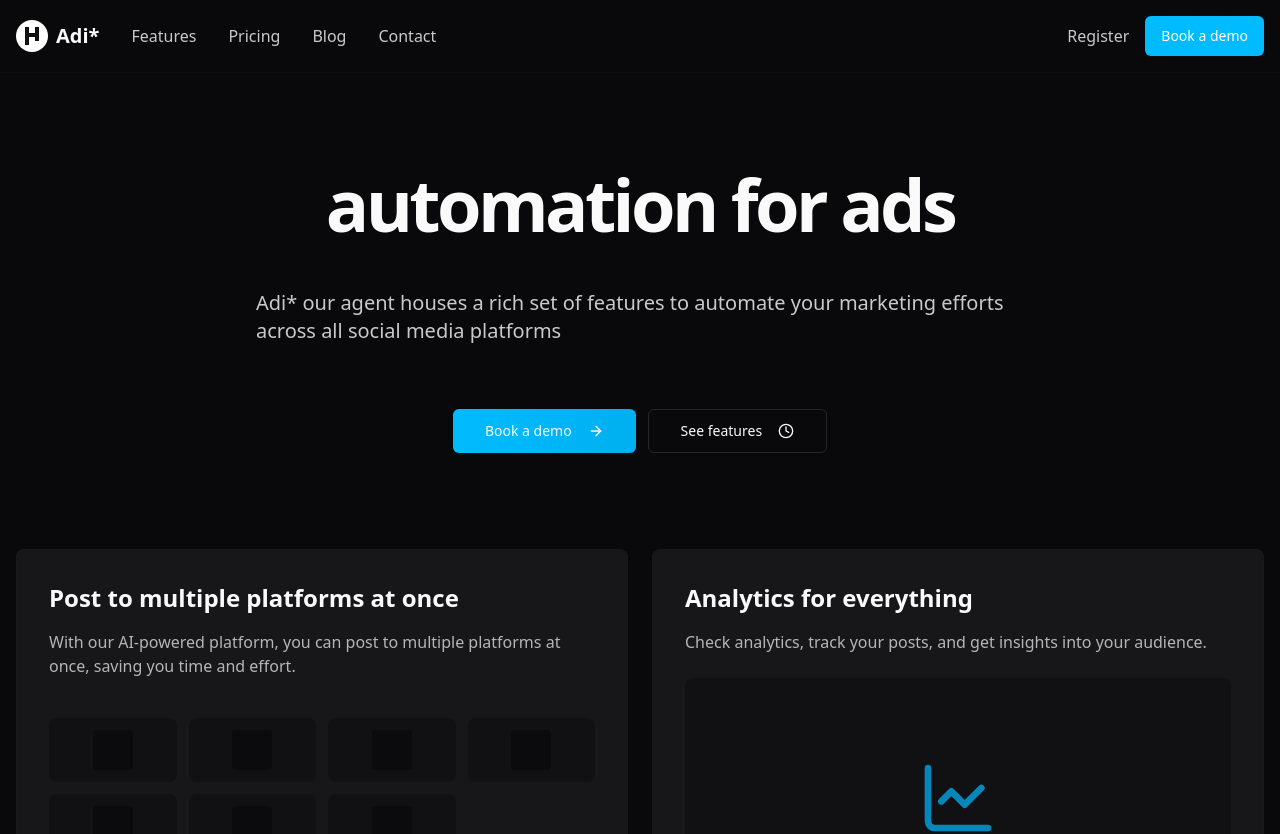
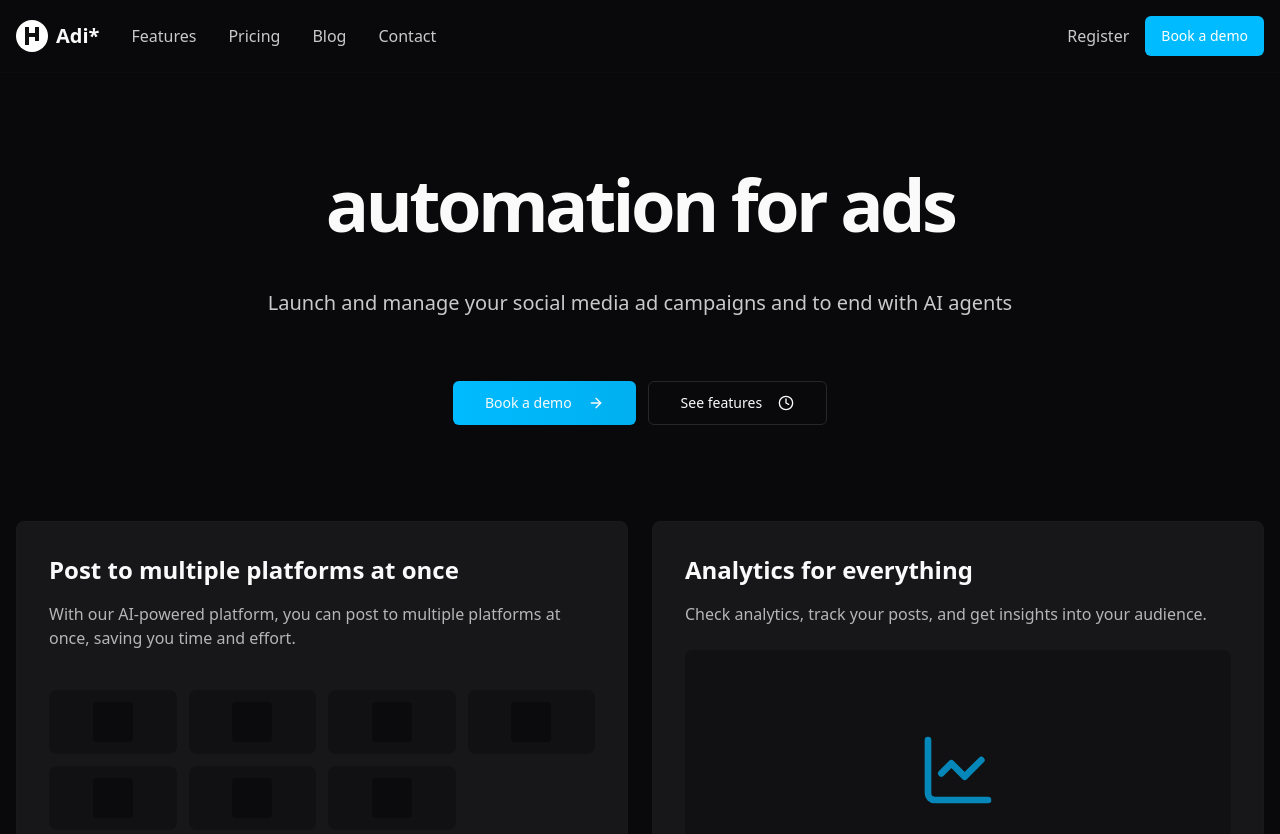
Before and after one commit to RoyRonit/tryadi, a React (Vite) app: page / in a window 1280 px wide. Shown: the top 834 px of the page. Built offline with nearby package versions, Linux system fonts and the light colour scheme.

Commit message:
Visual edit in Lovable
Edited UI in Lovable

```diff
--- a/src/components/ui/animated-hero.tsx
+++ b/src/components/ui/animated-hero.tsx
@@ -41,10 +41,7 @@ function AnimatedHero() {
               </span>
             </h1>
 
-            <p className="text-xl text-foreground/80 max-w-3xl mx-auto mb-8">
-              Adi* our agent houses a rich set of features to automate your marketing
-              efforts across all social media platforms
-            </p>
+            <p className="text-xl text-foreground/80 max-w-3xl mx-auto mb-8">Launch and manage your social media ad campaigns and to end with AI agents</p>
           </div>
           <div className="flex flex-row gap-3">
             <Button asChild size="lg" className="bg-gradient-to-r from-tiktok-blue to-tiktok-red hover:opacity-90 transition-opacity">
```
